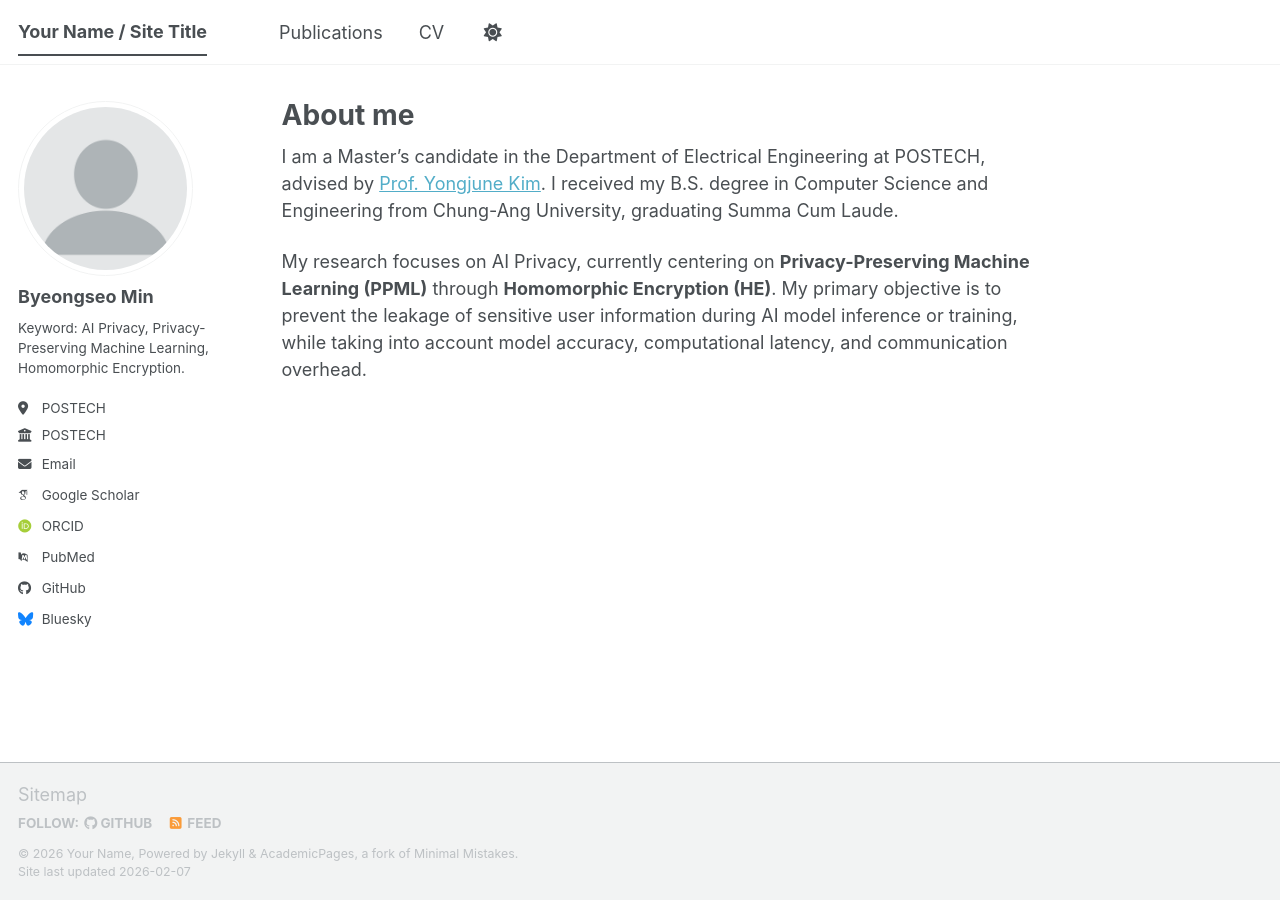
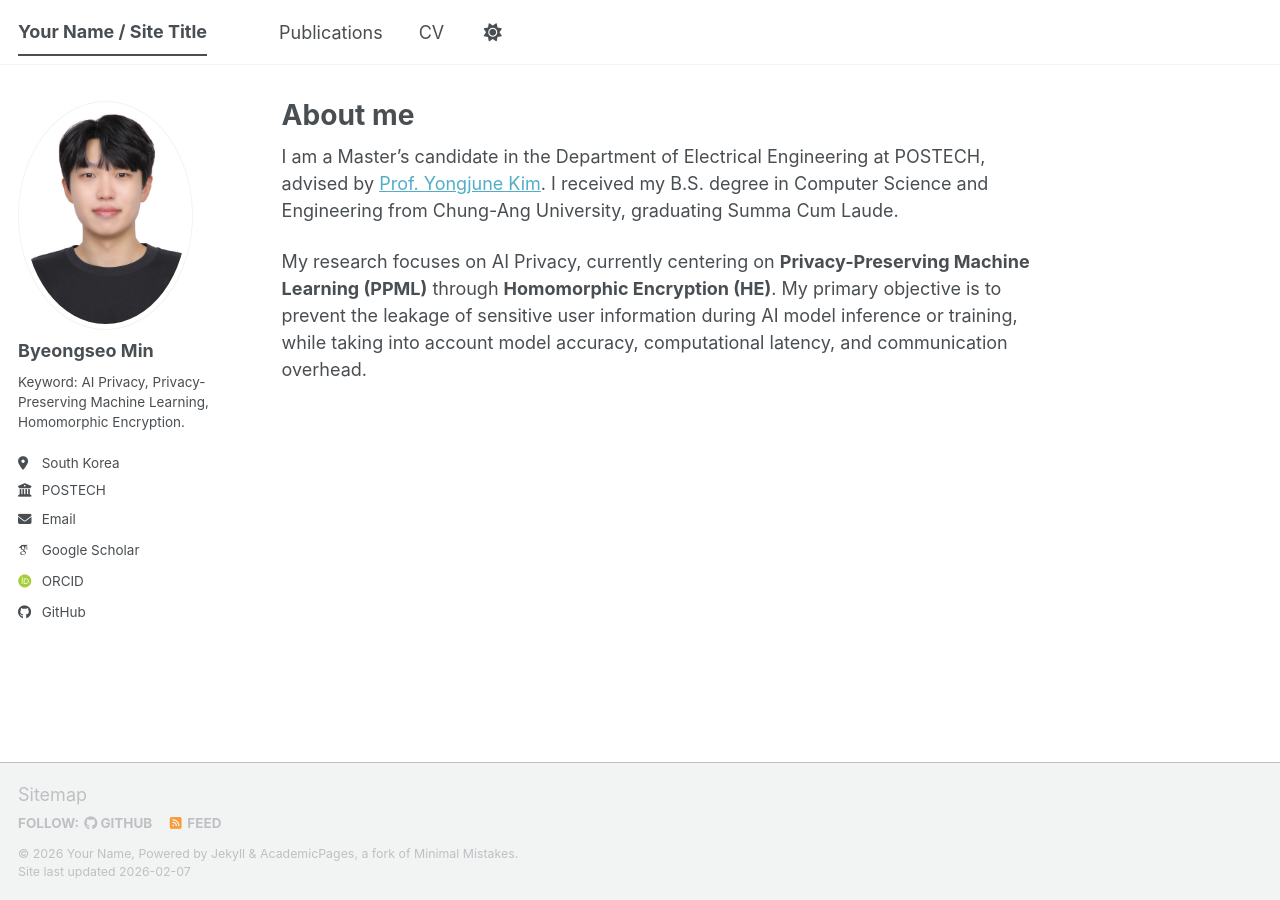
Before and after one commit to byeongseomin51/byeongseomin51.github.io, a Jekyll site: the page built from _pages/about.md, in a window 1280 px wide. Built offline with Jekyll 4.4.1, drawn with Linux system fonts in a browser that asks for light colours; some web fonts are replaced; a script bundle is joined from its source files by our own code; library files that are not in the unit come from our copies.

Commit message:
modify sidebar

```diff
--- a/_config.yml
+++ b/_config.yml
@@ -23,11 +23,11 @@ repository               : "academicpages/academicpages.github.io"
 #               Additional customization can be done by editing /_includes/author-profile.html
 author:
   # Biographic information
-  avatar           : "profile.png"
+  avatar           : "me.jpeg"
   name             : "Byeongseo Min"
   pronouns         : # example: "she/her"
   bio              : "Keyword: AI Privacy, Privacy-Preserving Machine Learning, Homomorphic Encryption."
-  location         : "POSTECH"
+  location         : "South Korea"
   employer         : "POSTECH"
   uri              : # URL
   email            : "minbyeongseo@postech.ac.kr"
@@ -35,13 +35,13 @@ author:
   # Academic websites
   academia         : # URL
   arxiv            : # URL - Update with the correct link to your profile
-  googlescholar    : "https://scholar.google.com/citations?user=PS_CX0AAAAAJ"
+  googlescholar    : "https://scholar.google.com/citations?user=XW8hGX4AAAAJ"
   inspire-hep      : # URL
   impactstory      : # URL
   orcid            : "https://orcid.org/0009-0007-3944-8653"
   semantic         : # URL
   ssrn             : # URL
-  pubmed           : "https://www.ncbi.nlm.nih.gov/pubmed/?term=john+snow"
+  pubmed           : # URL
   researchgate     : # URL
   scopus           : # URL
   zotero           : # URL
@@ -57,7 +57,7 @@ author:
 
   # Social media
   artstation       : # Username
-  bluesky          : "bsky.app" # Replace this with you Bluesky username
+  bluesky          : # Username" # Replace this with you Bluesky username
   facebook         : # Username
   flickr           : # Username
   foursquare       : # Username
```
